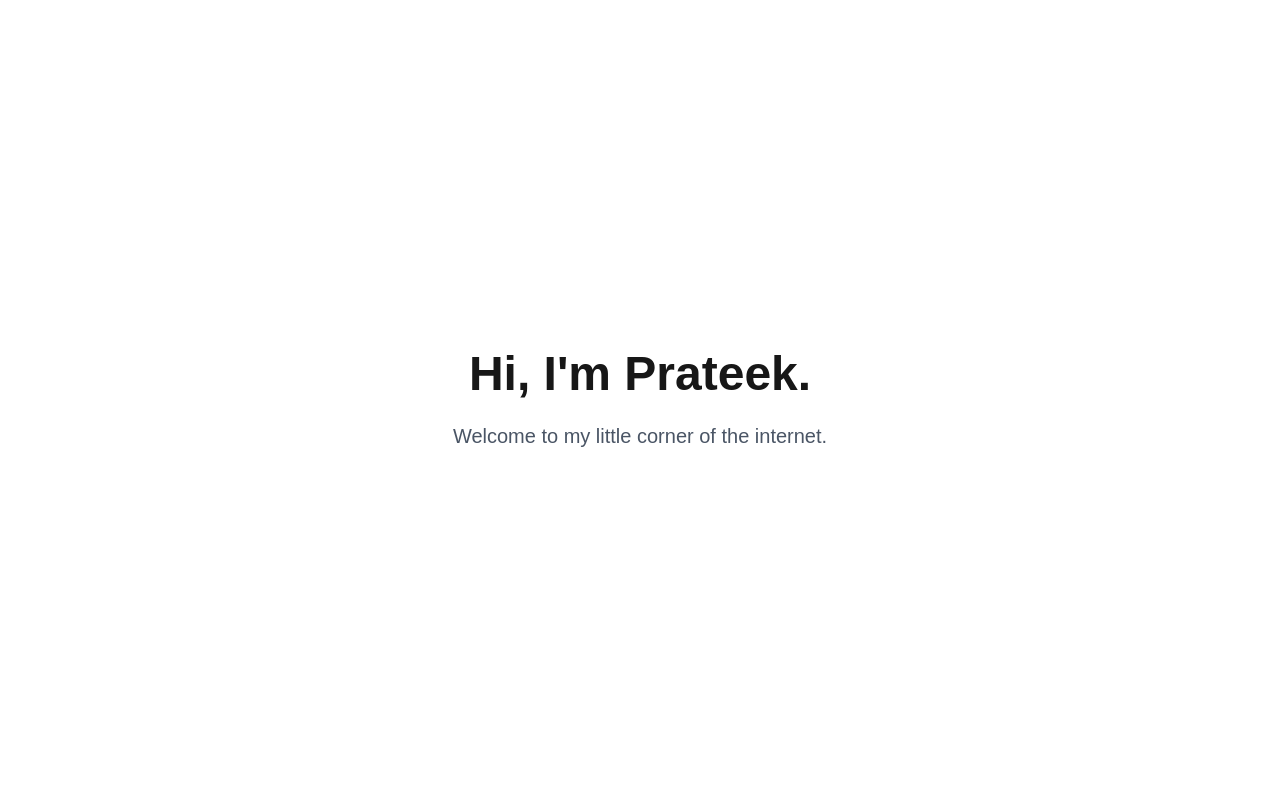
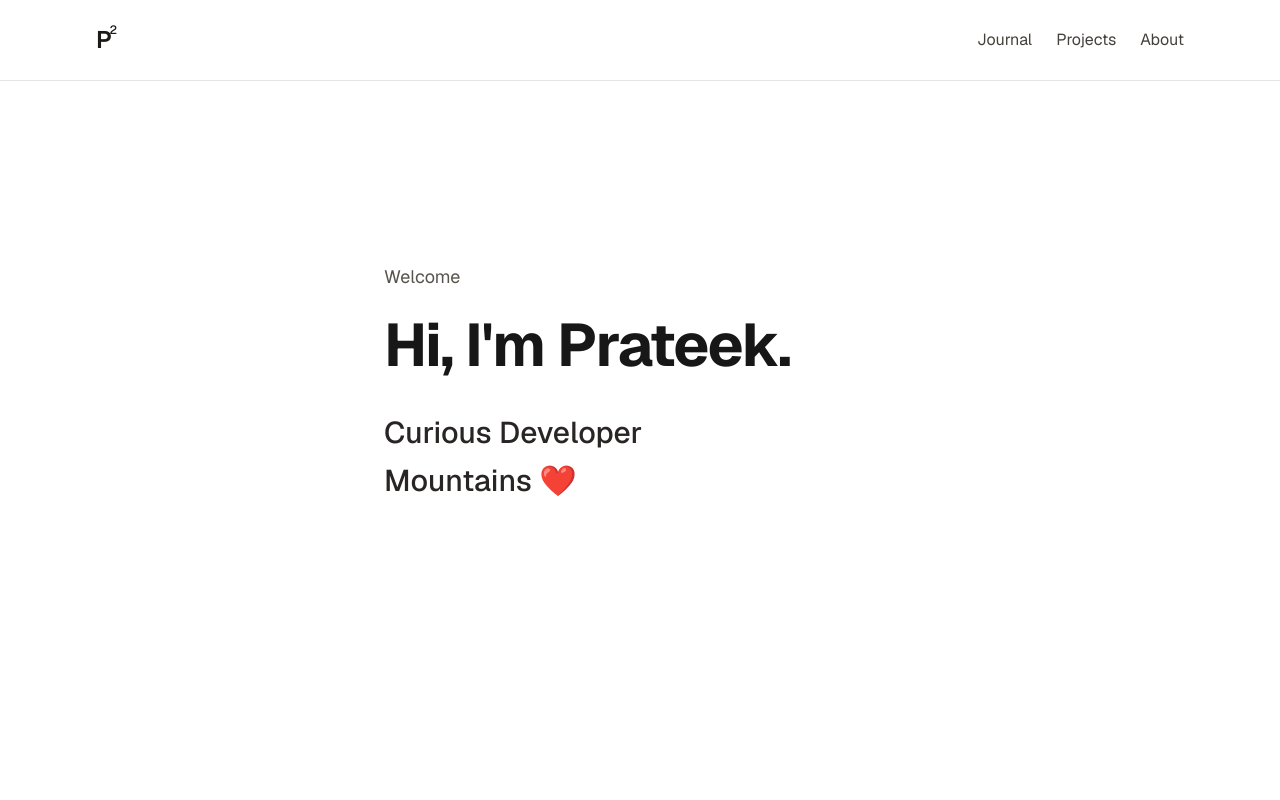
Before and after one commit to psquare99/website, a Next.js app: page / in a window 1280 px wide. Shown: the top 800 px of the page. Built offline with nearby package versions, Linux system fonts and the light colour scheme.

Commit message:
feat: establish website identity

```diff
--- a/app/layout.tsx
+++ b/app/layout.tsx
@@ -1,20 +1,18 @@
 import type { Metadata } from "next";
-import { Geist, Geist_Mono } from "next/font/google";
+import { Geist } from "next/font/google";
+
 import "./globals.css";
 
-const geistSans = Geist({
-  variable: "--font-geist-sans",
-  subsets: ["latin"],
-});
+import Navbar from "@/components/layout/Navbar";
+import Footer from "@/components/layout/Footer";
 
-const geistMono = Geist_Mono({
-  variable: "--font-geist-mono",
+const geist = Geist({
   subsets: ["latin"],
 });
 
 export const metadata: Metadata = {
-  title: "Create Next App",
-  description: "Generated by create next app",
+  title: "P² — Prateek",
+  description: "Curious Developer • Mountains ❤️",
 };
 
 export default function RootLayout({
@@ -23,11 +21,16 @@ export default function RootLayout({
   children: React.ReactNode;
 }>) {
   return (
-    <html
-      lang="en"
-      className={`${geistSans.variable} ${geistMono.variable} h-full antialiased`}
-    >
-      <body className="min-h-full flex flex-col">{children}</body>
+    <html lang="en">
+      <body className={`${geist.className} bg-stone-50 text-stone-900 antialiased`}>
+        <Navbar />
+
+        <main className="min-h-screen">
+          {children}
+        </main>
+
+        <Footer />
+      </body>
     </html>
   );
 }
--- a/app/page.tsx
+++ b/app/page.tsx
@@ -1,13 +1,28 @@
-export default function Home() {
+import Container from "@/components/layout/Container";
+
+export default function HomePage() {
   return (
-    <main className="flex min-h-screen items-center justify-center bg-white">
-      <div className="text-center">
-        <h1 className="text-5xl font-bold">Hi, I'm Prateek.</h1>
+    <Container>
+      <section className="flex min-h-[75vh] items-center justify-center">
+        <div className="w-full max-w-lg">
+          <p className="text-lg text-stone-600">Welcome</p>
 
-        <p className="mt-6 text-xl text-gray-600">
-          Welcome to my little corner of the internet.
-        </p>
-      </div>
-    </main>
+          <h1 className="mt-6 text-5xl font-bold tracking-tight md:text-6xl">
+            Hi, I&apos;m Prateek.
+          </h1>
+
+          <div className="mt-10 space-y-3 text-3xl font-medium text-stone-800">
+            <p>Curious Developer</p>
+
+            <p>
+              Mountains{" "}
+              <span className="text-red-500" aria-label="heart">
+                ❤️
+              </span>
+            </p>
+          </div>
+        </div>
+      </section>
+    </Container>
   );
 }
--- /dev/null
+++ b/components/layout/Brand.tsx
@@ -0,0 +1,17 @@
+import Link from "next/link";
+
+export default function Brand() {
+  return (
+    <Link
+      href="/"
+      aria-label="Home"
+      className="inline-flex items-start font-semibold tracking-tight text-stone-900 transition-colors hover:text-stone-700"
+    >
+      <span className="text-2xl">P</span>
+
+      <sup className="-ml-0.5 text-xs font-medium relative -top-0.5">
+        2
+      </sup>
+    </Link>
+  );
+}
--- /dev/null
+++ b/components/layout/Container.tsx
@@ -0,0 +1,13 @@
+import { ReactNode } from "react";
+
+type ContainerProps = {
+  children: ReactNode;
+};
+
+export default function Container({ children }: ContainerProps) {
+  return (
+    <div className="mx-auto w-full max-w-6xl px-6 lg:px-8">
+      {children}
+    </div>
+  );
+}
--- /dev/null
+++ b/components/layout/Footer.tsx
@@ -0,0 +1,18 @@
+import Container from "./Container";
+
+export default function Footer() {
+  return (
+    <footer className="border-t border-stone-200 py-10">
+      <Container>
+        <div className="space-y-2 text-center text-sm text-stone-500">
+          <p>Still learning.</p>
+          <p>Still building.</p>
+
+          <p className="pt-4">
+            © {new Date().getFullYear()} Prateek Pal
+          </p>
+        </div>
+      </Container>
+    </footer>
+  );
+}
--- /dev/null
+++ b/components/layout/Navbar.tsx
@@ -0,0 +1,39 @@
+import Link from "next/link";
+
+import Container from "./Container";
+import Brand from "./Brand";
+
+export default function Navbar() {
+  return (
+    <header className="border-b border-stone-200">
+      <Container>
+        <nav className="flex h-20 items-center justify-between">
+          <Brand />
+
+          <div className="flex items-center gap-6">
+            <Link
+              href="/journal"
+              className="text-stone-700 transition-colors hover:text-stone-900"
+            >
+              Journal
+            </Link>
+
+            <Link
+              href="/projects"
+              className="text-stone-700 transition-colors hover:text-stone-900"
+            >
+              Projects
+            </Link>
+
+            <Link
+              href="/about"
+              className="text-stone-700 transition-colors hover:text-stone-900"
+            >
+              About
+            </Link>
+          </div>
+        </nav>
+      </Container>
+    </header>
+  );
+}
```
Also changed, not shown: 3 other files (tests, documents, lock files or other folders).
